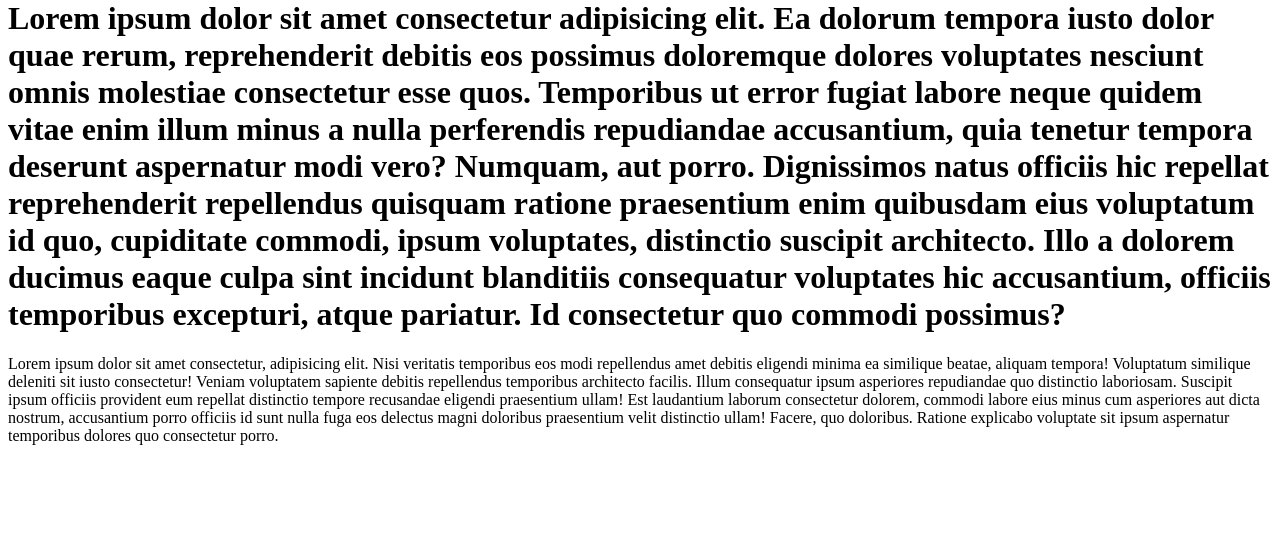
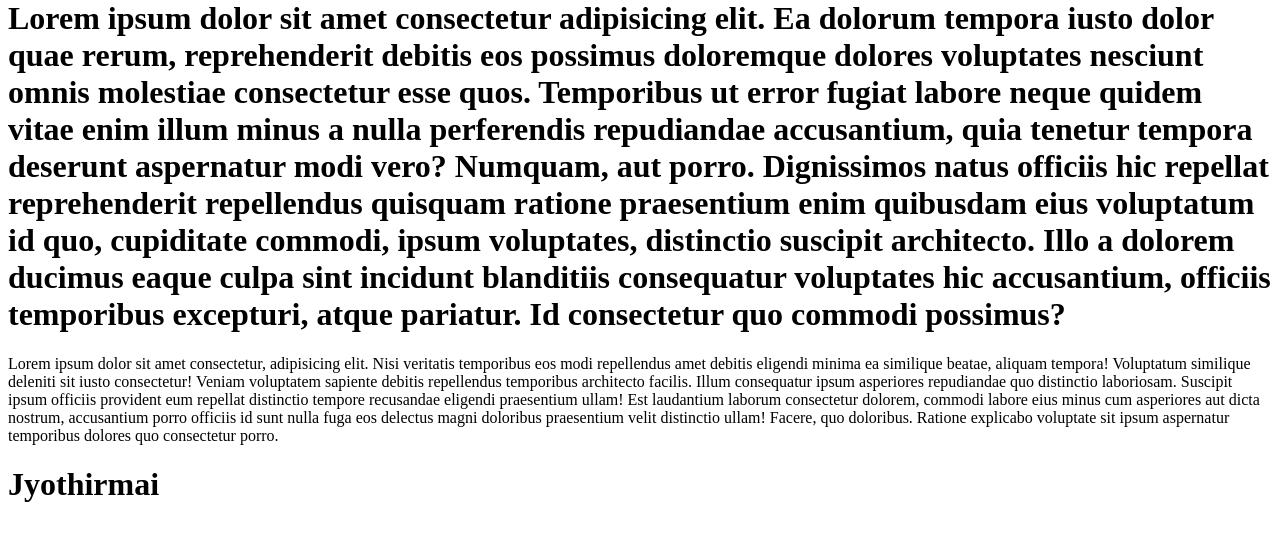
Before and after one commit to Jyothirmai08/Group-Repo, a plain HTML site: page index.html in a window 1280 px wide. Shown: the part 255-796 px from the top of the page. Drawn offline with Linux system fonts and the light colour scheme.

Commit message:
new commit

```diff
--- a/index.html
+++ b/index.html
@@ -13,5 +13,6 @@
 <h1>usytdgfhsge7wdghs</h1>
 <h1>Lorem ipsum dolor sit amet consectetur adipisicing elit. Ea dolorum tempora iusto dolor quae rerum, reprehenderit debitis eos possimus doloremque dolores voluptates nesciunt omnis molestiae consectetur esse quos. Temporibus ut error fugiat labore neque quidem vitae enim illum minus a nulla perferendis repudiandae accusantium, quia tenetur tempora deserunt aspernatur modi vero? Numquam, aut porro. Dignissimos natus officiis hic repellat reprehenderit repellendus quisquam ratione praesentium enim quibusdam eius voluptatum id quo, cupiditate commodi, ipsum voluptates, distinctio suscipit architecto. Illo a dolorem ducimus eaque culpa sint incidunt blanditiis consequatur voluptates hic accusantium, officiis temporibus excepturi, atque pariatur. Id consectetur quo commodi possimus?</h1>
 <p>Lorem ipsum dolor sit amet consectetur, adipisicing elit. Nisi veritatis temporibus eos modi repellendus amet debitis eligendi minima ea similique beatae, aliquam tempora! Voluptatum similique deleniti sit iusto consectetur! Veniam voluptatem sapiente debitis repellendus temporibus architecto facilis. Illum consequatur ipsum asperiores repudiandae quo distinctio laboriosam. Suscipit ipsum officiis provident eum repellat distinctio tempore recusandae eligendi praesentium ullam! Est laudantium laborum consectetur dolorem, commodi labore eius minus cum asperiores aut dicta nostrum, accusantium porro officiis id sunt nulla fuga eos delectus magni doloribus praesentium velit distinctio ullam! Facere, quo doloribus. Ratione explicabo voluptate sit ipsum aspernatur temporibus dolores quo consectetur porro.</p>
+<h1>Jyothirmai</h1>
 </body>
 </html>
```
